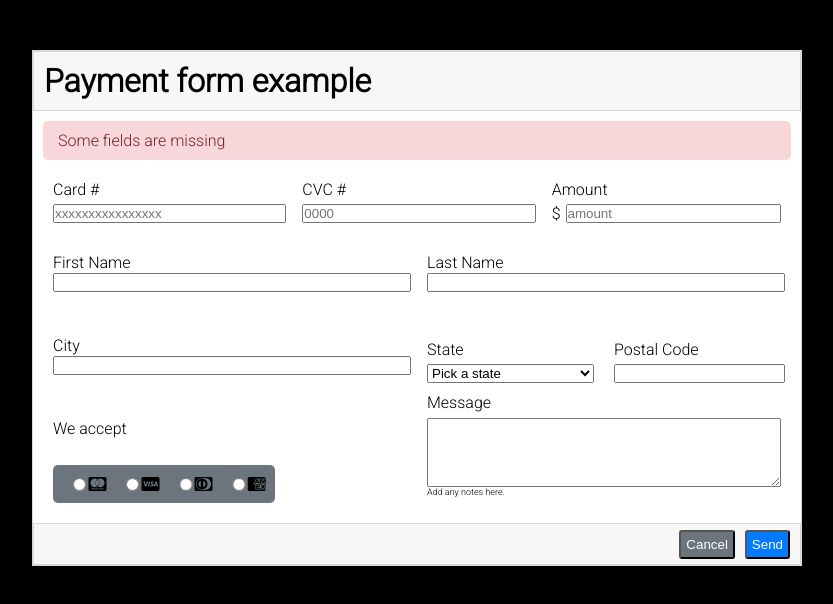
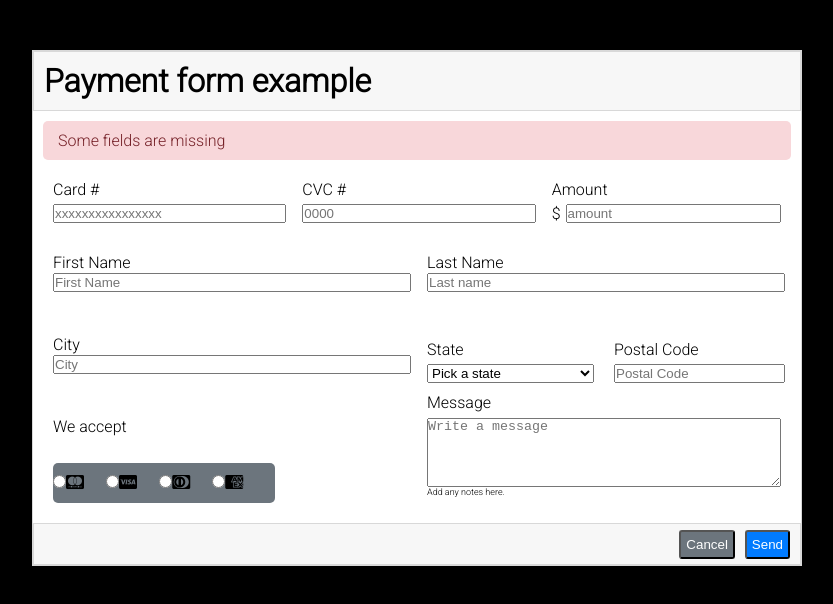
Before and after one commit to Luis-Roldan/html-form, a plain HTML site: page index.html in a window 1280 px wide. Shown: the whole page, without its empty margins (223-1056 px from the left). Drawn offline with Linux system fonts and the light colour scheme.

Commit message:
link a ID y placeholder V3

```diff
--- a/index.html
+++ b/index.html
@@ -69,38 +69,52 @@
         <fieldset class="left-side">
           <div class="name">
             <label for="first-name">First Name</label>
-            <input type="text" id="first-name" />
+            <input type="text" id="first-name" placeholder="First Name" />
           </div>
           <div>
             <label for="city">City</label>
-            <input type="text" id="city" />
+            <input type="text" id="city" placeholder="City" />
           </div>
           <div class="container-types">
             <label for="card-type">We accept</label>
             <div class="types">
+              <div>
                 <label for="mastercard"></label>
-              <input type="radio" value="mastercard" name="card-type" /><i
-                class="fa-brands fa-cc-mastercard"
-              ></i>
+                <input
+                  type="radio"
+                  value="mastercard"
+                  name="card-type"
+                  id="mastercard"
+                /><i class="fa-brands fa-cc-mastercard"></i>
+              </div>
+              <div>
                 <label for="visa"></label>
-              <input type="radio" value="visa" name="card-type" /><i
+                <input type="radio" value="visa" name="card-type" id="visa" /><i
                   class="fa-brands fa-cc-visa"
                 ></i>
+              </div>
+              <div>
                 <label for="dinners"></label>
-              <input type="radio" value="dinners" name="card-type" /><i
-                class="fa-brands fa-cc-diners-club"
-              ></i>
+                <input
+                  type="radio"
+                  value="dinners"
+                  name="card-type"
+                  id="dinners"
+                /><i class="fa-brands fa-cc-diners-club"></i>
+              </div>
+              <div>
                 <label for="amex"></label>
-              <input type="radio" value="amex" name="card-type" /><i
+                <input type="radio" value="amex" name="card-type" id="amex" /><i
                   class="fa-brands fa-cc-amex"
                 ></i>
+              </div>
             </div>
           </div>
         </fieldset>
         <fieldset class="right-side">
           <div class="name">
             <label for="last-name">Last Name</label>
-            <input type="text" id="last-name" />
+            <input type="text" id="last-name" placeholder="Last name" />
           </div>
           <fieldset class="state-information">
             <div class="pick-state">
@@ -116,7 +130,7 @@
             </div>
             <div class="postal-code">
               <label for="postal-code">Postal Code</label>
-              <input type="text" id="postal-code" />
+              <input type="text" id="postal-code" placeholder="Postal Code" />
             </div>
           </fieldset>
           <div class="message">
@@ -126,6 +140,7 @@
               name="textarea"
               rows="4"
               cols="30"
+              placeholder="Write a message"
             ></textarea>
             <p class="notes">Add any notes here.</p>
           </div>
```
Lines whose indentation alone changed are shown as unchanged.
